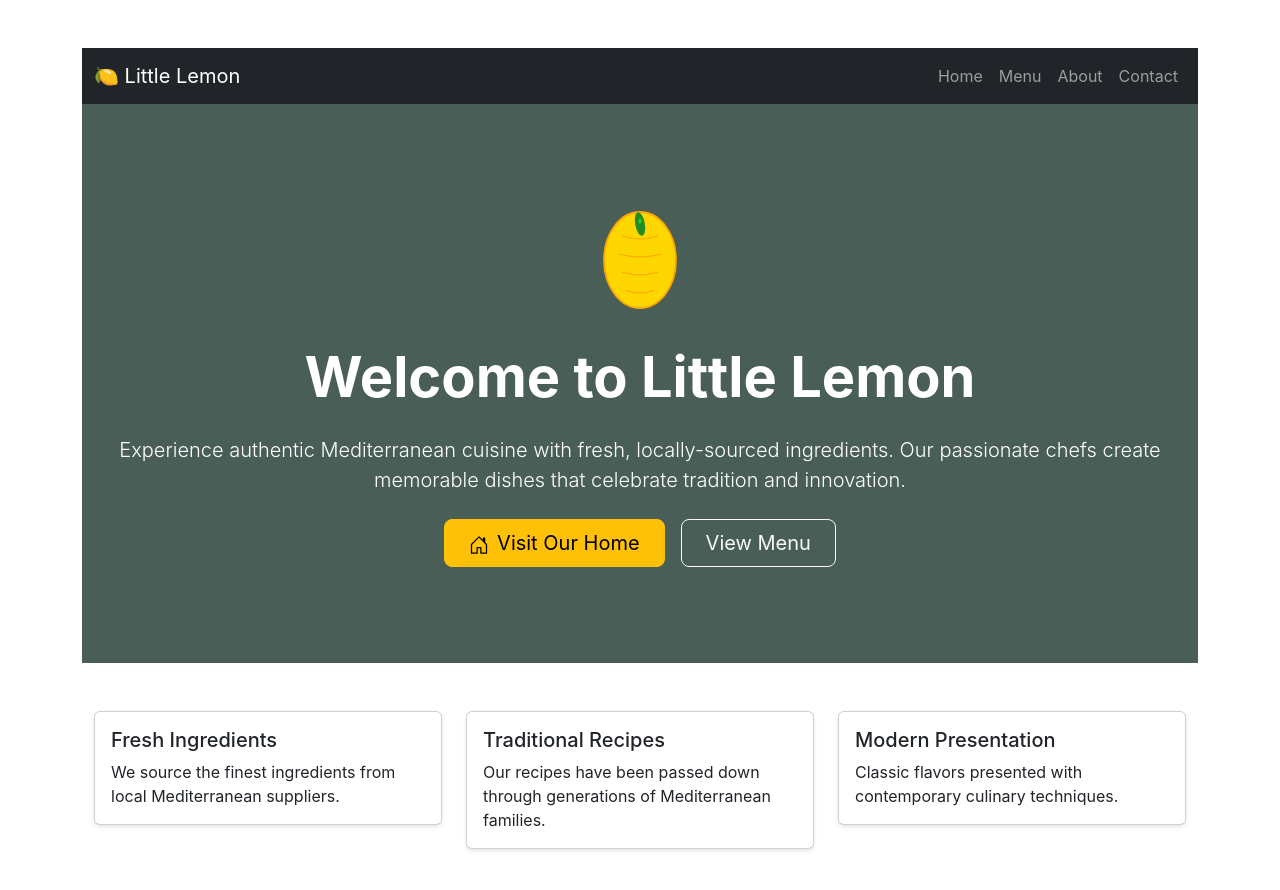
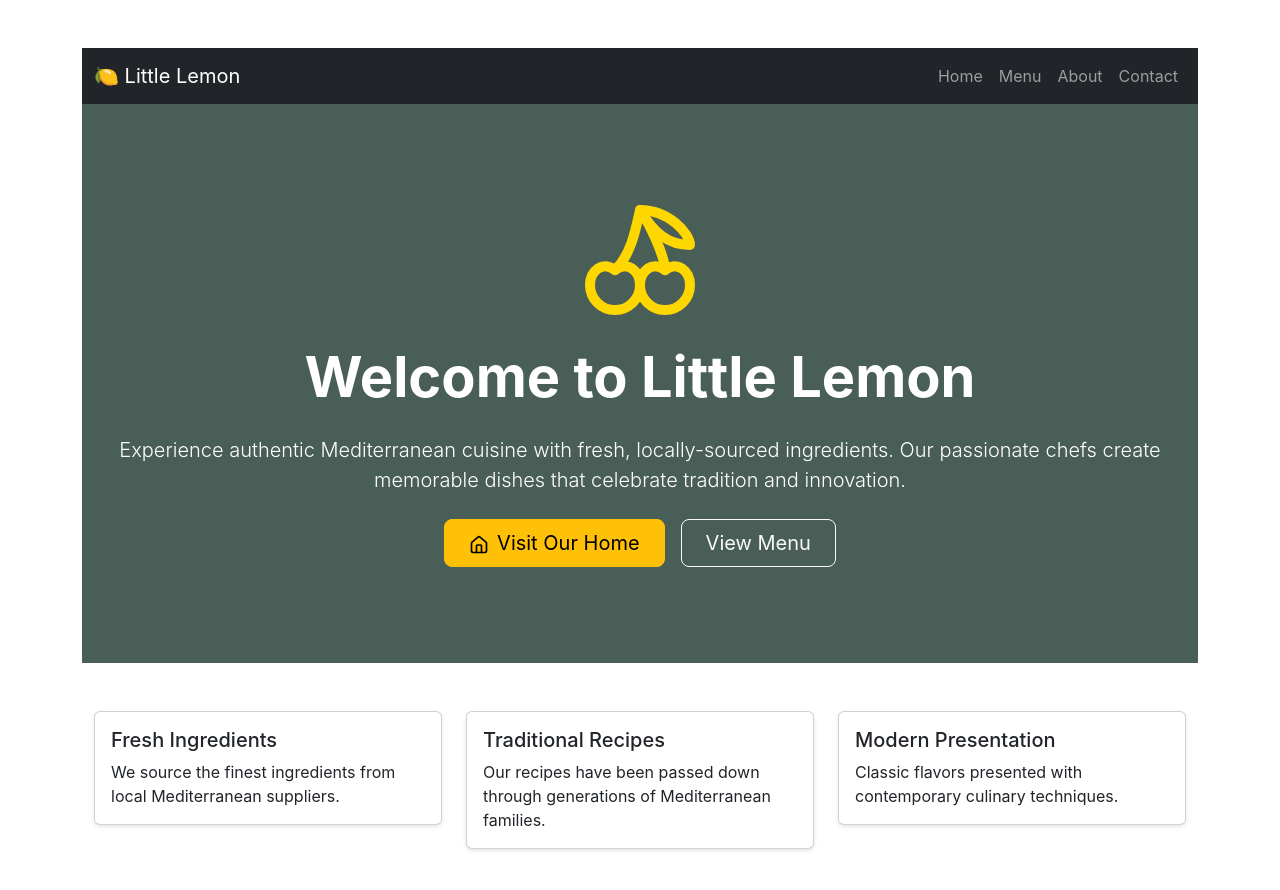
Before and after one commit to jorgeramos2068/coursera-08-little-lemon, a React (Create React App) app: page / in a window 1280 px wide. Shown: the top 890 px of the page. Built offline with nearby package versions, Linux system fonts and the light colour scheme.

Commit message:
feat: install lucide react and add icons

```diff
--- a/package.json
+++ b/package.json
@@ -12,6 +12,7 @@
     "@types/react": "^19.1.9",
     "@types/react-dom": "^19.1.7",
     "@types/react-router-dom": "^5.3.3",
+    "lucide-react": "^0.534.0",
     "react": "^19.1.1",
     "react-dom": "^19.1.1",
     "react-router-dom": "^7.7.1",
--- a/src/components/CallToAction.tsx
+++ b/src/components/CallToAction.tsx
@@ -1,5 +1,6 @@
 import React from 'react';
 import { Link } from 'react-router-dom';
+import { Cherry, Home } from 'lucide-react';
 
 const CallToAction: React.FC = () => {
   return (
@@ -9,23 +10,7 @@ const CallToAction: React.FC = () => {
           <div className="col-12">
             <div className="jumbotron bg-primary text-center py-5 mb-0">
               <div className="mb-4">
-                <svg
-                  width="120"
-                  height="120"
-                  viewBox="0 0 200 200"
-                  fill="none"
-                  xmlns="http://www.w3.org/2000/svg"
-                  aria-label="Little Lemon restaurant logo"
-                  role="img"
-                >
-                  <ellipse cx="100" cy="100" rx="60" ry="80" fill="#FFD700" stroke="#FFA500" strokeWidth="3" />
-                  <path d="M70 60 Q100 70 130 60" stroke="#FFA500" strokeWidth="2" fill="none" />
-                  <path d="M65 90 Q100 100 135 90" stroke="#FFA500" strokeWidth="2" fill="none" />
-                  <path d="M70 120 Q100 130 130 120" stroke="#FFA500" strokeWidth="2" fill="none" />
-                  <path d="M75 150 Q100 160 125 150" stroke="#FFA500" strokeWidth="2" fill="none" />
-                  <ellipse cx="100" cy="40" rx="8" ry="20" fill="#228B22" transform="rotate(-10 100 40)" />
-                  <path d="M100 30 Q105 35 100 40 Q95 35 100 30" fill="#32CD32" />
-                </svg>
+                <Cherry size={120} color="#FFD700" strokeWidth={2} aria-label="Little Lemon restaurant logo" />
               </div>
 
               <div className="container">
@@ -43,16 +28,7 @@ const CallToAction: React.FC = () => {
                     role="button"
                     aria-label="Go to Little Lemon home page"
                   >
-                    <svg
-                      width="20"
-                      height="20"
-                      fill="currentColor"
-                      className="bi bi-house-door me-2"
-                      viewBox="0 0 16 16"
-                      aria-hidden="true"
-                    >
-                      <path d="M8.354 1.146a.5.5 0 0 0-.708 0l-6 6A.5.5 0 0 0 1.5 7.5v7a.5.5 0 0 0 .5.5h4.5a.5.5 0 0 0 .5-.5v-4h2v4a.5.5 0 0 0 .5.5H14a.5.5 0 0 0 .5-.5v-7a.5.5 0 0 0-.146-.354L13 5.793V2.5a.5.5 0 0 0-.5-.5h-1a.5.5 0 0 0-.5.5v1.293L8.354 1.146zM2.5 14V7.707l5.5-5.5 5.5 5.5V14H10v-4a.5.5 0 0 0-.5-.5h-3a.5.5 0 0 0-.5.5v4H2.5z" />
-                    </svg>
+                    <Home size={20} className="me-2" aria-hidden="true" />
                     Visit Our Home
                   </Link>
                   <Link
```
Also changed, not shown: 2 other files (tests, documents, lock files or other folders).
